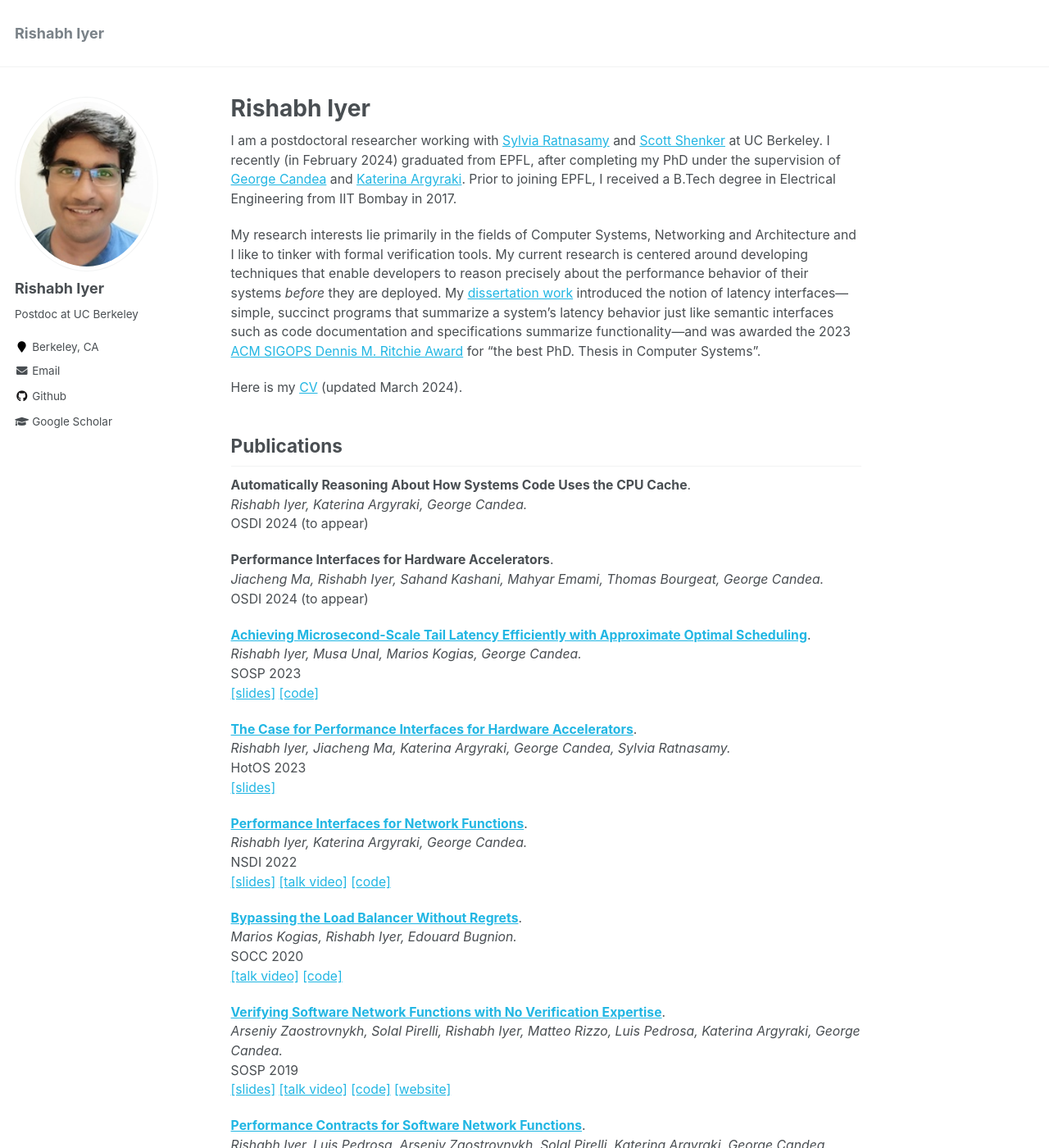
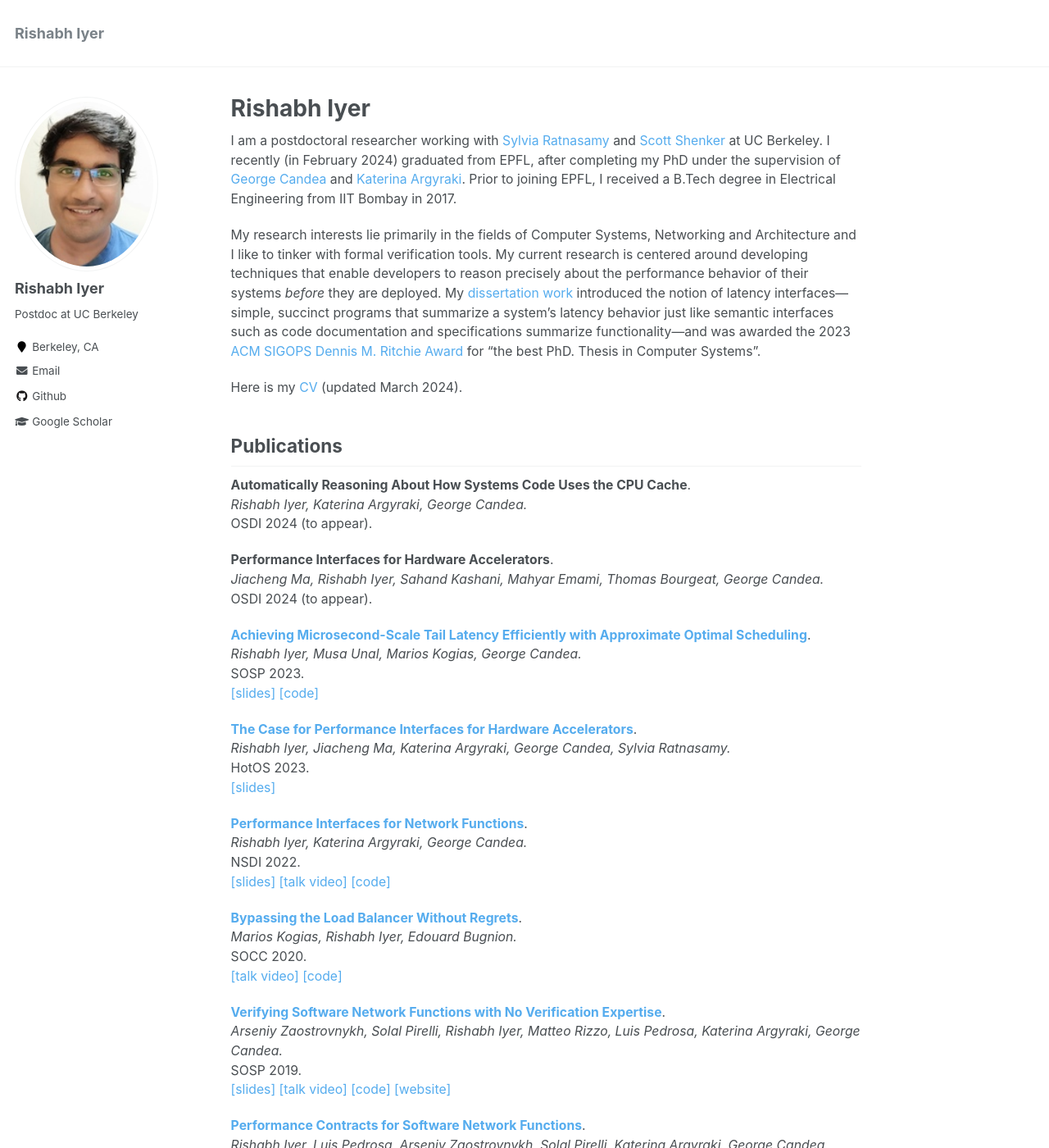
Before and after one commit to rishabh246/rishabh246.github.io, a Jekyll site: the page built from _pages/about.md, in a window 1280 px wide and 1400 px high. Shown: the whole window at 82% size. Built offline with Jekyll 4.4.1, drawn with Linux system fonts in a browser that asks for light colours; some of the changed text lies outside the part shown.

Commit message:
Minor tweaks for readability

```diff
--- a/_pages/about.md
+++ b/_pages/about.md
@@ -20,48 +20,48 @@ Publications
 
 **Automatically Reasoning About How Systems Code Uses the CPU Cache**.
 _Rishabh Iyer, Katerina Argyraki, George Candea._ <br>
-OSDI 2024 (to appear)
+OSDI 2024 (to appear).
 
 **Performance Interfaces for Hardware Accelerators**.
 _Jiacheng Ma, Rishabh Iyer, Sahand Kashani, Mahyar Emami, Thomas Bourgeat, George Candea._<br>
-OSDI 2024 (to appear)
+OSDI 2024 (to appear).
 
 **[Achieving Microsecond-Scale Tail Latency Efficiently with Approximate Optimal Scheduling](/files/concord.pdf)**.
 _Rishabh Iyer, Musa Unal, Marios Kogias, George Candea._<br>
-SOSP 2023<br>
+SOSP 2023.<br>
 [[slides]](files/concord-slides.pptx) [[code]](https://github.com/dslab-epfl/concord)
 
 **[The Case for Performance Interfaces for Hardware Accelerators](/files/perf-interf-accel.pdf)**.
 _Rishabh Iyer, Jiacheng Ma, Katerina Argyraki, George Candea, Sylvia Ratnasamy._ <br>
-HotOS 2023 <br>
+HotOS 2023. <br>
 [[slides]](files/accel-hotos-slides.pptx)
 
 **[Performance Interfaces for Network Functions](/files/pix.pdf)**.
 _Rishabh Iyer, Katerina Argyraki, George Candea._ <br>
-NSDI 2022  <br>
+NSDI 2022.  <br>
 [[slides]](files/pix_slides.pdf) [[talk video]](https://www.youtube.com/watch?v=iM3R2Gp0PWo) [[code]](https://github.com/dslab-epfl/pix)
 
 **[Bypassing the Load Balancer Without Regrets](/files/crab.pdf)**.
 _Marios Kogias, Rishabh Iyer, Edouard Bugnion._  <br>
-SOCC 2020 <br>
+SOCC 2020. <br>
 [[talk video]](https://drive.google.com/file/d/1pG8Tbkn3obZhSSzWJGVsVcQ5kAziMg07/view?usp=sharing) [[code]](https://github.com/epfl-dcsl/crab)
 
 **[Verifying Software Network Functions with No Verification Expertise](/files/vigor.pdf)**.
 _Arseniy Zaostrovnykh, Solal Pirelli, Rishabh Iyer, Matteo Rizzo, Luis Pedrosa, Katerina Argyraki, George Candea._  <br>
-SOSP 2019  <br>
+SOSP 2019.  <br>
 [[slides]](https://vigor-nf.github.io/slides.pdf) [[talk video]](https://sosp19.rcs.uwaterloo.ca/videos/D2-S1-P4.mp4) [[code]](https://github.com/vigor-nf/vigor) [[website]](https://vigor-nf.github.io/)
 
 **[Performance Contracts for Software Network Functions](/files/bolt.pdf)**.
 _Rishabh Iyer, Luis Pedrosa, Arseniy Zaostrovnykh, Solal Pirelli, Katerina Argyraki, George Candea._ <br>
-NSDI 2019  <br>
+NSDI 2019.  <br>
 [[slides]](files/bolt_slides.pdf) [[talk video]](https://www.youtube.com/watch?v=cV8pCGiTxgQ) [[code]](https://github.com/bolt-perf-contracts/bolt) [[website]](https://bolt-perf-contracts.github.io)
 
 **[Performance Modelling and Dynamic Scheduling for Heterogeneous-ISA Multi-Core Architectures](files/btp.pdf)**.
 _Nirmal Boran, Dinesh Yadav, Rishabh Iyer._  <br>
-VDAT 2019  **(Awarded Best Paper).**  <br>
+VDAT 2019.  **Awarded Best Paper**  <br>
 [[slides]](files/vdat19_slides.pdf)
 
 **[Automated Synthesis of Adversarial Workloads for Network Functions](files/castan.pdf)**.
 _Luis Pedrosa, Rishabh Iyer, Arseniy Zaostrovnykh, Jonas Fietz, Katerina Argyraki._  <br>
-SIGCOMM 2018   <br>
+SIGCOMM 2018. <br>
 [[slides]](files/castan_slides.pdf) [[talk video]](https://www.youtube.com/watch?v=1BjeaNvmBwQ&t=1571s) [[code]](https://github.com/nal-epfl/castan) [[website]](https://pedrosa.2y.net/Projects/CASTAN)
--- a/_sass/_page.scss
+++ b/_sass/_page.scss
@@ -73,7 +73,7 @@
   }
 
   a {
-    text-decoration: underline;
+    text-decoration: none;
 
     &:hover {
       text-decoration: underline;
--- a/_sass/_variables.scss
+++ b/_sass/_variables.scss
@@ -90,7 +90,7 @@ $xing-color                 : #006567;
 
 
 /* links */
-$link-color                 : $info-color;
+$link-color                 : $twitter-color;
 $link-color-hover           : mix(#000, $link-color, 25%);
 $link-color-visited         : mix(#fff, $link-color, 25%);
 $masthead-link-color        : $primary-color;
```
